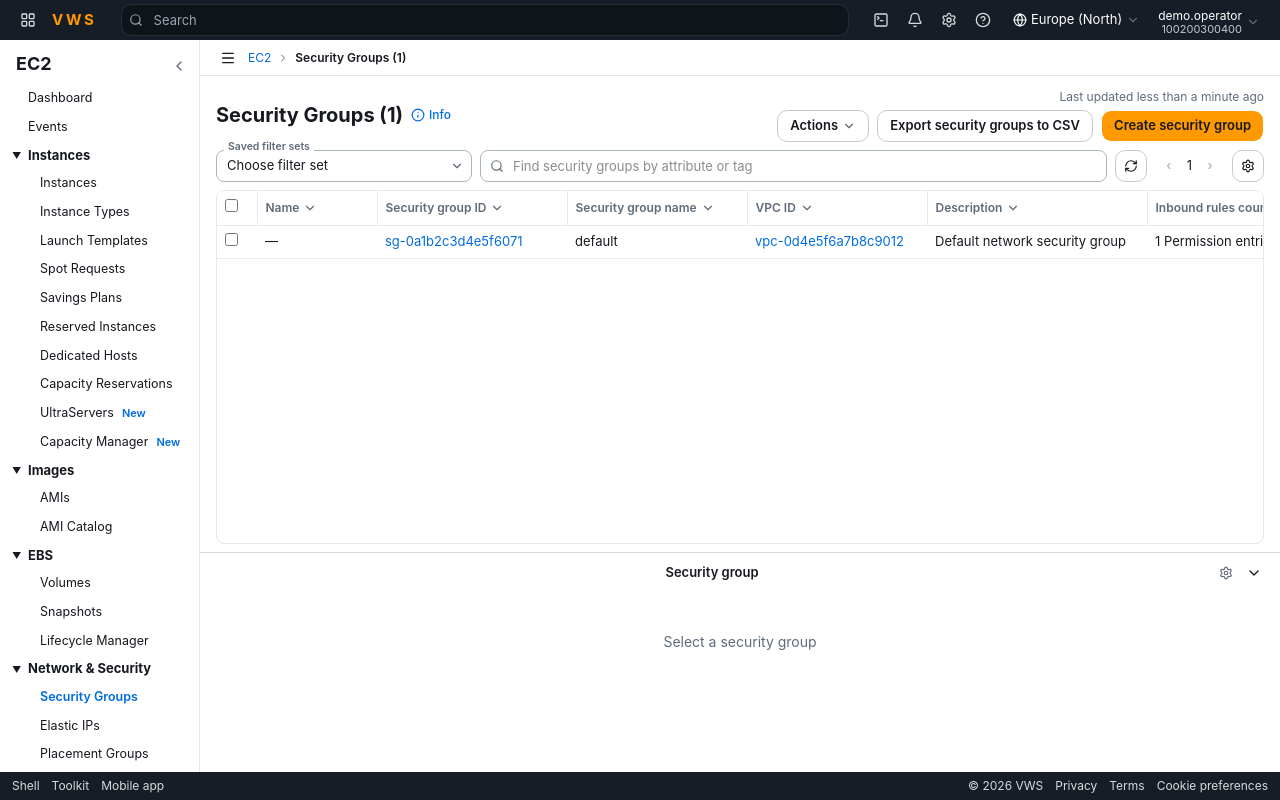
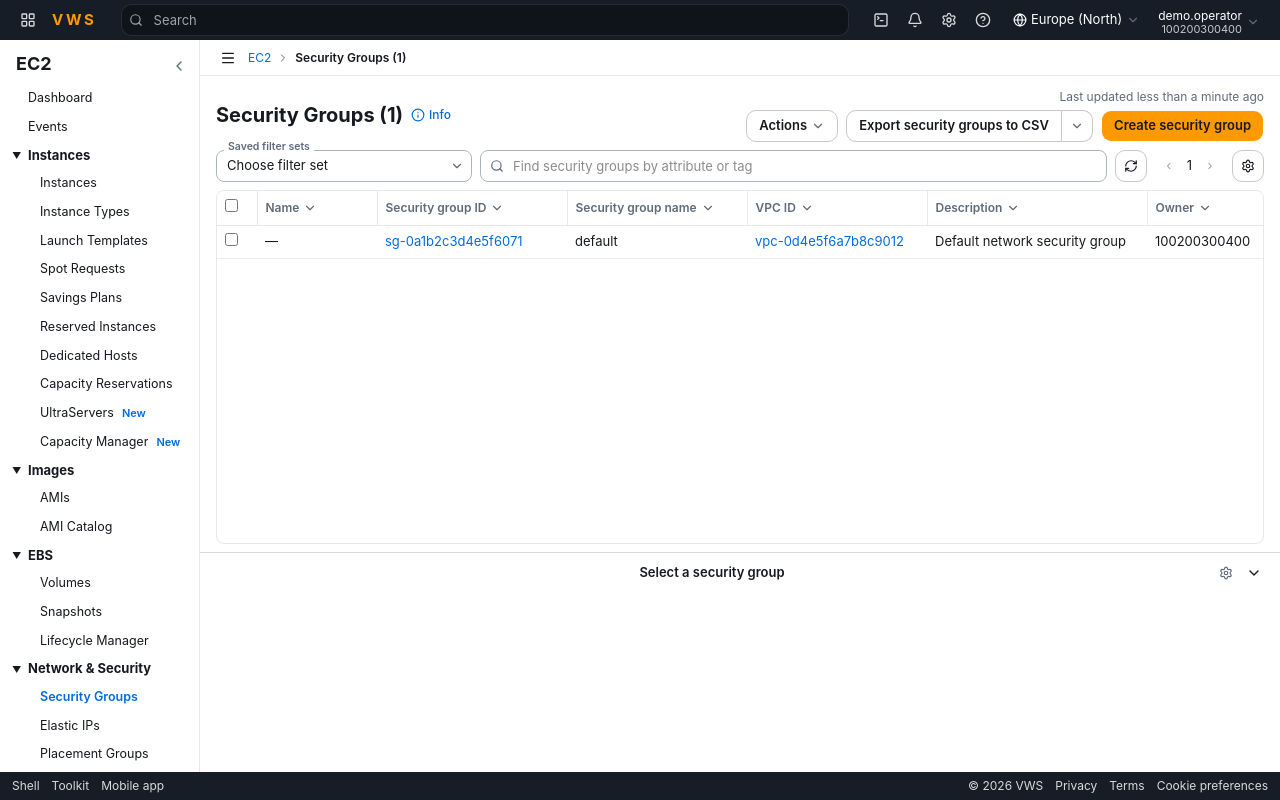
Before and after one commit to popododo0720/vws-console, a Next.js app: page /network/security-groups in a window 1280 px wide. Built offline with nearby package versions, Linux system fonts and the light colour scheme.

Commit message:
Match the security groups list to the reference
Move Owner to the sixth column and show rule counts as plain numbers.
Export to CSV is now a split button: the main part downloads the groups
as a file instead of copying to the clipboard, and its menu also offers
the rules export.

```diff
--- a/src/components/sites/console/security-groups-view.tsx
+++ b/src/components/sites/console/security-groups-view.tsx
@@ -1,17 +1,18 @@
 "use client";
 
-import { copyToClipboard } from "@/lib/clipboard";
 import { useState } from "react";
 import Link from "next/link";
 import { useRouter } from "next/navigation";
 import type { SecurityGroup } from "@/types/console";
 import { computeNav } from "@/lib/console-data";
+import { downloadCsv } from "@/lib/csv";
 import { useConsole } from "@/components/sites/console/console-provider";
 import { DetailDock } from "@/components/sites/console/detail-dock";
 import { PageHeader } from "@/components/sites/console/page-header";
 import { Column, NameCell, ResourceTable } from "@/components/sites/console/resource-table";
 import { RulesTable } from "@/components/sites/console/sg-rules-table";
 import { Shell } from "@/components/sites/console/shell";
+import { cn } from "@/lib/utils";
 import {
   MenuButton,
   MenuChevron,
@@ -29,6 +30,26 @@ export function SecurityGroupsView() {
   const [ruleTab, setRuleTab] = useState("in");
   const selected = api.securityGroups.filter((item) => selectedIds.includes(item.id));
   const one = selected.length === 1 ? selected[0] : null;
+  const exportGroups = () =>
+    downloadCsv("security-groups.csv", [
+      ["Security group ID", "Security group name", "VPC ID", "Description", "Owner", "Inbound rules count", "Outbound rules count"],
+      ...api.securityGroups.map((item) => [
+        item.id,
+        item.groupName,
+        item.vpcId,
+        item.description,
+        item.owner,
+        String(item.rules.filter((rule) => rule.direction === "in").length),
+        String(item.rules.filter((rule) => rule.direction === "out").length),
+      ]),
+    ]);
+  const exportRules = () =>
+    downloadCsv("security-group-rules.csv", [
+      ["Security group ID", "Rule ID", "Direction", "Protocol", "Port range", "Source", "Description"],
+      ...api.securityGroups.flatMap((item) =>
+        item.rules.map((rule) => [item.id, rule.id, rule.direction === "in" ? "Inbound" : "Outbound", rule.protocol, rule.port, rule.source, rule.description]),
+      ),
+    ]);
 
   const columns: Column<SecurityGroup>[] = [
     { key: "name", header: "Name", minWidth: 120, sortValue: (row) => row.name, cell: (row) => <NameCell value={row.name} /> },
@@ -54,9 +75,9 @@ export function SecurityGroupsView() {
         ),
     },
     { key: "description", header: "Description", minWidth: 220, sortValue: (row) => row.description, cell: (row) => row.description },
-    { key: "in", header: "Inbound rules count", minWidth: 150, sortValue: (row) => String(row.rules.filter((rule) => rule.direction === "in").length).padStart(4, "0"), cell: (row) => `${row.rules.filter((rule) => rule.direction === "in").length} Permission entries` },
-    { key: "out", header: "Outbound rules count", minWidth: 160, sortValue: (row) => String(row.rules.filter((rule) => rule.direction === "out").length).padStart(4, "0"), cell: (row) => `${row.rules.filter((rule) => rule.direction === "out").length} Permission entries` },
     { key: "owner", header: "Owner", minWidth: 140, sortValue: (row) => row.owner, cell: (row) => row.owner },
+    { key: "in", header: "Inbound rules count", minWidth: 150, sortValue: (row) => String(row.rules.filter((rule) => rule.direction === "in").length).padStart(4, "0"), cell: (row) => row.rules.filter((rule) => rule.direction === "in").length },
+    { key: "out", header: "Outbound rules count", minWidth: 160, sortValue: (row) => String(row.rules.filter((rule) => rule.direction === "out").length).padStart(4, "0"), cell: (row) => row.rules.filter((rule) => rule.direction === "out").length },
   ];
 
   return (
@@ -86,14 +107,25 @@ export function SecurityGroupsView() {
                 },
               ]}
             />
-            <OutlineButton
-              onClick={() => {
-                const lines = api.securityGroups.map((item) => [item.id, item.groupName, item.vpcId, item.description].join(","));
-                void copyToClipboard(["id,name,vpc,description", ...lines].join("\n"), "security-groups-view");
-              }}
-            >
-              Export security groups to CSV
-            </OutlineButton>
+            <div className="flex">
+              <OutlineButton className="rounded-r-none" onClick={exportGroups}>
+                Export security groups to CSV
+              </OutlineButton>
+              <MenuButton
+                align="right"
+                className={cn(menuTriggerClass(), "rounded-l-none border-l-0 px-2")}
+                label={
+                  <>
+                    <span className="sr-only">More export options</span>
+                    <MenuChevron />
+                  </>
+                }
+                items={[
+                  { label: "Export security groups to CSV", onSelect: exportGroups },
+                  { label: "Export security group rules to CSV", onSelect: exportRules },
+                ]}
+              />
+            </div>
             <OrangeButton onClick={() => router.push("/network/security-groups/create")}>Create security group</OrangeButton>
           </>
         }
@@ -111,7 +143,7 @@ export function SecurityGroupsView() {
         onRefresh={() => setUpdated("Last updated less than a minute ago")}
       />
       <DetailDock
-        title={one ? one.groupName : "Security group"}
+        title={one ? one.groupName : "Select a security group"}
         tabs={one ? [{ id: "in", label: "Inbound rules" }, { id: "out", label: "Outbound rules" }] : undefined}
         tab={ruleTab}
         onTab={setRuleTab}
@@ -120,9 +152,7 @@ export function SecurityGroupsView() {
       >
         {one ? (
           <RulesTable rules={one.rules} direction={ruleTab === "out" ? "out" : "in"} />
-        ) : (
-          <p className="py-8 text-center text-[14px] text-[#5f6b7a]">Select a security group</p>
-        )}
+        ) : null}
       </DetailDock>
     </Shell>
   );
```
